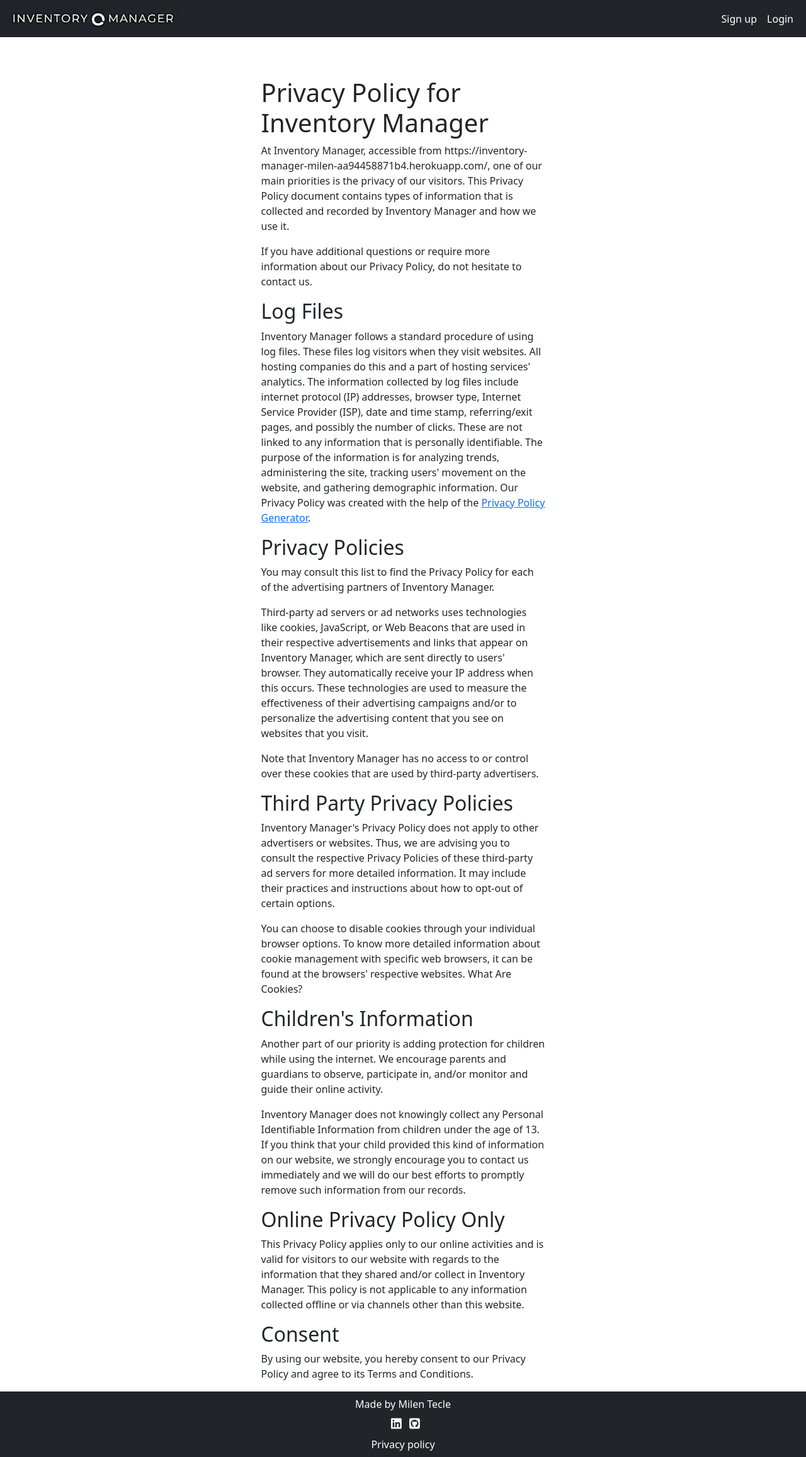
After one commit to MilenTecle/Inventory-Manager, a Django app: page /privacy_policy/ in a window 1280 px wide. The commit adds this page. Shown: the whole page at 63% size. Run offline with Django 4.2, Linux system fonts and the light colour scheme; parts of the project's set-up code (start-up, migrations or seed data) failed here and were passed over; some libraries are stand-ins or nearby versions.

Commit message:
Add a privacy policy that will needed when app is no longer in testmode

```diff
--- a/inventory/views.py
+++ b/inventory/views.py
@@ -9,6 +9,10 @@ from django.http import HttpResponseRedirect
 
 
 # Create your views here.
+def privacy_policy(request):
+    return render(request, 'privacy_policy.html')
+
+
 def landing_page(request):
     if request.user.is_authenticated:
         return redirect('inventory')
--- a/inventory_management/urls.py
+++ b/inventory_management/urls.py
@@ -38,4 +38,6 @@ urlpatterns = [
     path('delete_list/<int:pk>/', delete_list, name="delete_list"),
     path('delete_category/<int:category_id>/', delete_category, name="delete_category"),
     path('edit_category/<int:category_id>/', edit_category, name="edit_category"),
+    path('privacy_policy/', privacy_policy, name='privacy_policy'),
+
 ]
--- a/templates/base.html
+++ b/templates/base.html
@@ -3,6 +3,7 @@
 {% url 'contact' as '/contact/' %}
 {% url 'inventory' as '/inventory/' %}
 {% url 'categories' as '/categories/' %}
+{% url 'privacy_policy' as '/privacy_policy/' %}
 {% url 'account_login' as login_url %}
 {% url 'account_signup' as signup_url %}
 {% url 'account_logout' as logout_url %}
@@ -122,6 +123,9 @@
             <a href="https://linkedin.com/in/milen-tecle" target="_blank" rel="noopener" aria-label="Visit my LinkedIn page (opens in new tab)"><i class="fa-brands fa-linkedin ms-2"></i></a>
             <a href="https://github.com/MilenTecle/Inventory-Manager" target="_blank" rel="noopener" aria-label="Visit my Github repo (opens in new tab)"><i class="fa-brands fa-square-github ms-2"></i></a>
         </p>
+        <p class="m-2 text-center text-white">
+            <a href="{% url 'privacy_policy' %}" class="link" target="_blank" rel="noopener" aria-label="Privacy policy (opens in new tab)">Privacy policy</a>
+        </p>
     </footer>
 
     <!-- Bootstrap Delete Confirmation Modal -->
--- /dev/null
+++ b/templates/privacy_policy.html
@@ -0,0 +1,78 @@
+{% extends "base.html" %}
+{% load static %}
+{% block content %}
+
+<style>
+    body {
+        background-image:none; /* Override the background image */
+    }
+</style>
+
+
+<div class="container get-started">
+    <div class="row justify-content-center">
+        <div class="col-12 col-md-5 my5">
+            <h1>Privacy Policy for Inventory Manager</h1>
+
+            <p>At Inventory Manager, accessible from https://inventory-manager-milen-aa94458871b4.herokuapp.com/, one of our
+            main priorities is the privacy of our visitors. This Privacy Policy document contains types of information that is
+            collected and recorded by Inventory Manager and how we use it.</p>
+
+            <p>If you have additional questions or require more information about our Privacy Policy, do not hesitate to contact us.</p>
+
+            <h2>Log Files</h2>
+
+            <p>Inventory Manager follows a standard procedure of using log files. These files log visitors when they visit websites.
+            All hosting companies do this and a part of hosting services' analytics. The information collected by log files
+            include internet protocol (IP) addresses, browser type, Internet Service Provider (ISP), date and time stamp,
+            referring/exit pages, and possibly the number of clicks. These are not linked to any information that is personally
+            identifiable. The purpose of the information is for analyzing trends, administering the site, tracking users'
+            movement on the website, and gathering demographic information. Our Privacy Policy was created with the help of the
+            <a href="https://www.privacypolicyonline.com/privacy-policy-generator/">Privacy Policy Generator</a>.</p>
+
+
+            <h2>Privacy Policies</h2>
+
+            <P>You may consult this list to find the Privacy Policy for each of the advertising partners of Inventory Manager.</p>
+
+            <p>Third-party ad servers or ad networks uses technologies like cookies, JavaScript, or Web Beacons that are used in
+                their respective advertisements and links that appear on Inventory Manager, which are sent directly to users'
+                browser. They automatically receive your IP address when this occurs. These technologies are used to measure the
+                effectiveness of their advertising campaigns and/or to personalize the advertising content that you see on websites
+                that you visit.</p>
+
+            <p>Note that Inventory Manager has no access to or control over these cookies that are used by third-party advertisers.
+            </p>
+
+            <h2>Third Party Privacy Policies</h2>
+
+            <p>Inventory Manager's Privacy Policy does not apply to other advertisers or websites. Thus, we are advising you to
+                consult the respective Privacy Policies of these third-party ad servers for more detailed information. It may
+                include their practices and instructions about how to opt-out of certain options. </p>
+
+            <p>You can choose to disable cookies through your individual browser options. To know more detailed information about
+                cookie management with specific web browsers, it can be found at the browsers' respective websites. What Are
+                Cookies?</p>
+
+            <h2>Children's Information</h2>
+
+            <p>Another part of our priority is adding protection for children while using the internet. We encourage parents and
+                guardians to observe, participate in, and/or monitor and guide their online activity.</p>
+
+            <p>Inventory Manager does not knowingly collect any Personal Identifiable Information from children under the age of 13.
+                If you think that your child provided this kind of information on our website, we strongly encourage you to contact
+                us immediately and we will do our best efforts to promptly remove such information from our records.</p>
+
+            <h2>Online Privacy Policy Only</h2>
+
+            <p>This Privacy Policy applies only to our online activities and is valid for visitors to our website with regards to
+                the information that they shared and/or collect in Inventory Manager. This policy is not applicable to any
+                information collected offline or via channels other than this website.</p>
+
+            <h2>Consent</h2>
+
+            <p>By using our website, you hereby consent to our Privacy Policy and agree to its Terms and Conditions.</p>
+        </div>
+    </div>
+</div>
+{% endblock %}
```
